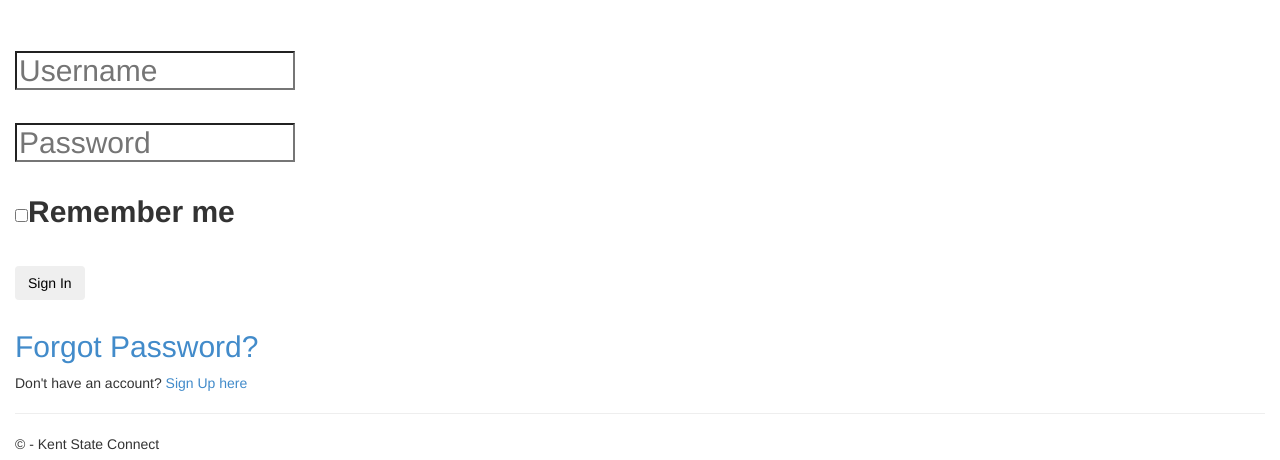
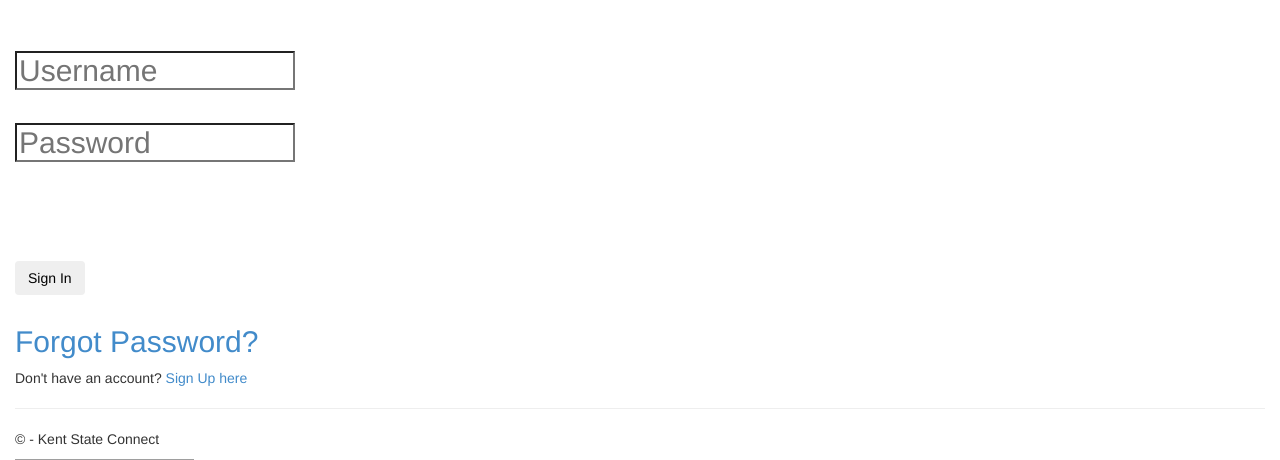
Before and after one commit to justintclark/Kent-State-Connect, a Python web app: template KentStateConnect/templates/login.html in a window 1280 px wide. Shown: the part 249-709 px from the top of the page. Run offline with Jinja, Linux system fonts and the light colour scheme; the template is opened without the code that fills it, so the values that code supplies are empty; grey boxes are pictures that could not be loaded.

Commit message:
rememberme cookie change

```diff
--- a/KentStateConnect/templates/login.html
+++ b/KentStateConnect/templates/login.html
@@ -16,10 +16,7 @@
                 <form action="{{ url_for('login') }}" method="post">
                   <div class="msg">{{ msg }}</div>
                     <input id="username" name="username" type="text" placeholder="Username" class="textbox"/></br></br>
-                    <input id="password" name="password" type="password" placeholder="Password" class="textbox"/></br></br>
-                    <label id="rememberme">
-                      <input type="checkbox" name="rememberme">Remember me
-                    </label></br></br>
+                    <input id="password" name="password" type="password" placeholder="Password" class="textbox"/></br></br></br></br>
                   </label>
                     <input type="submit" class="btn" value="Sign In"></br>
                 </form>
```
Also changed, not shown: KentStateConnect/views.py (+13 -14 lines).
